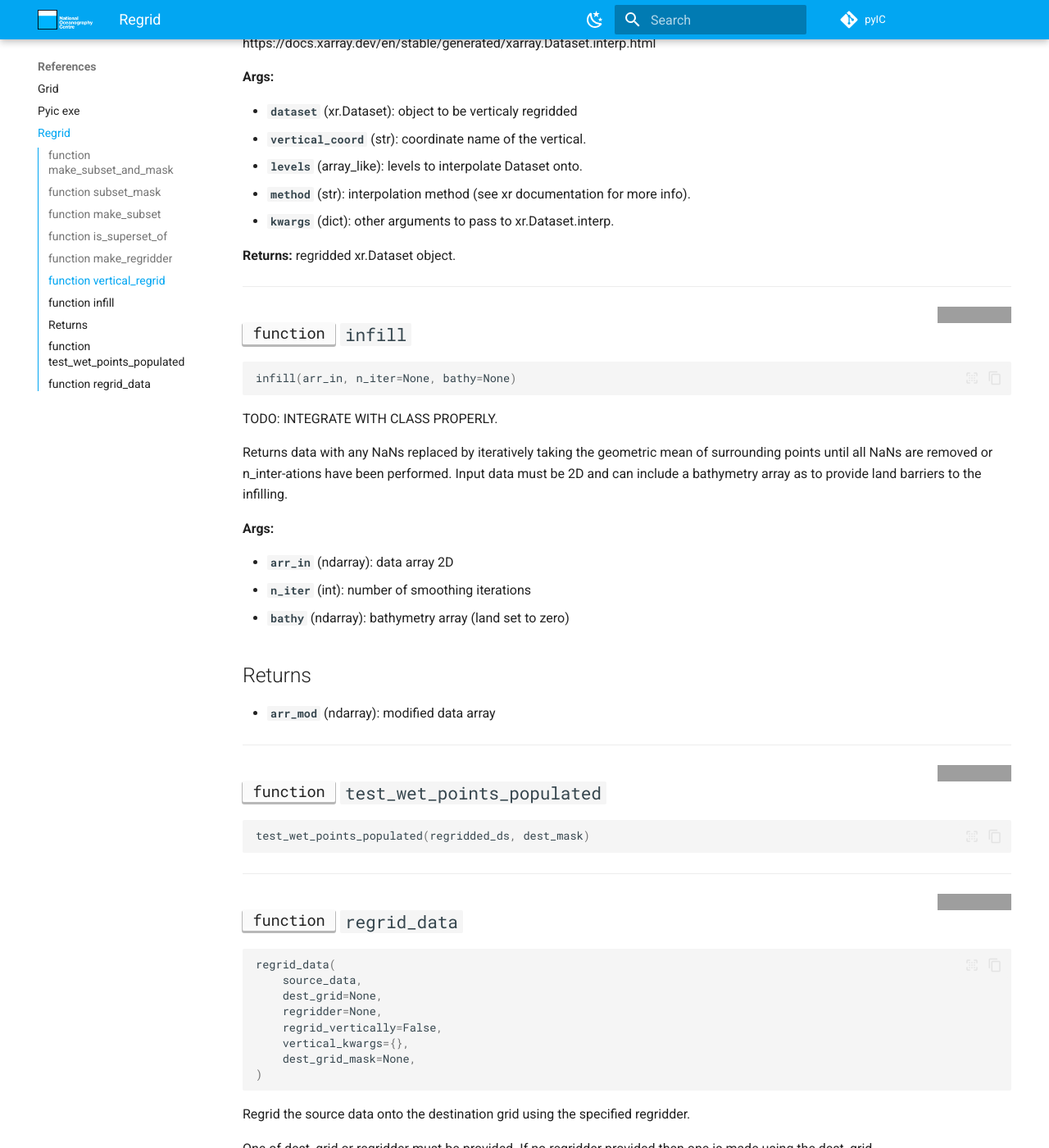
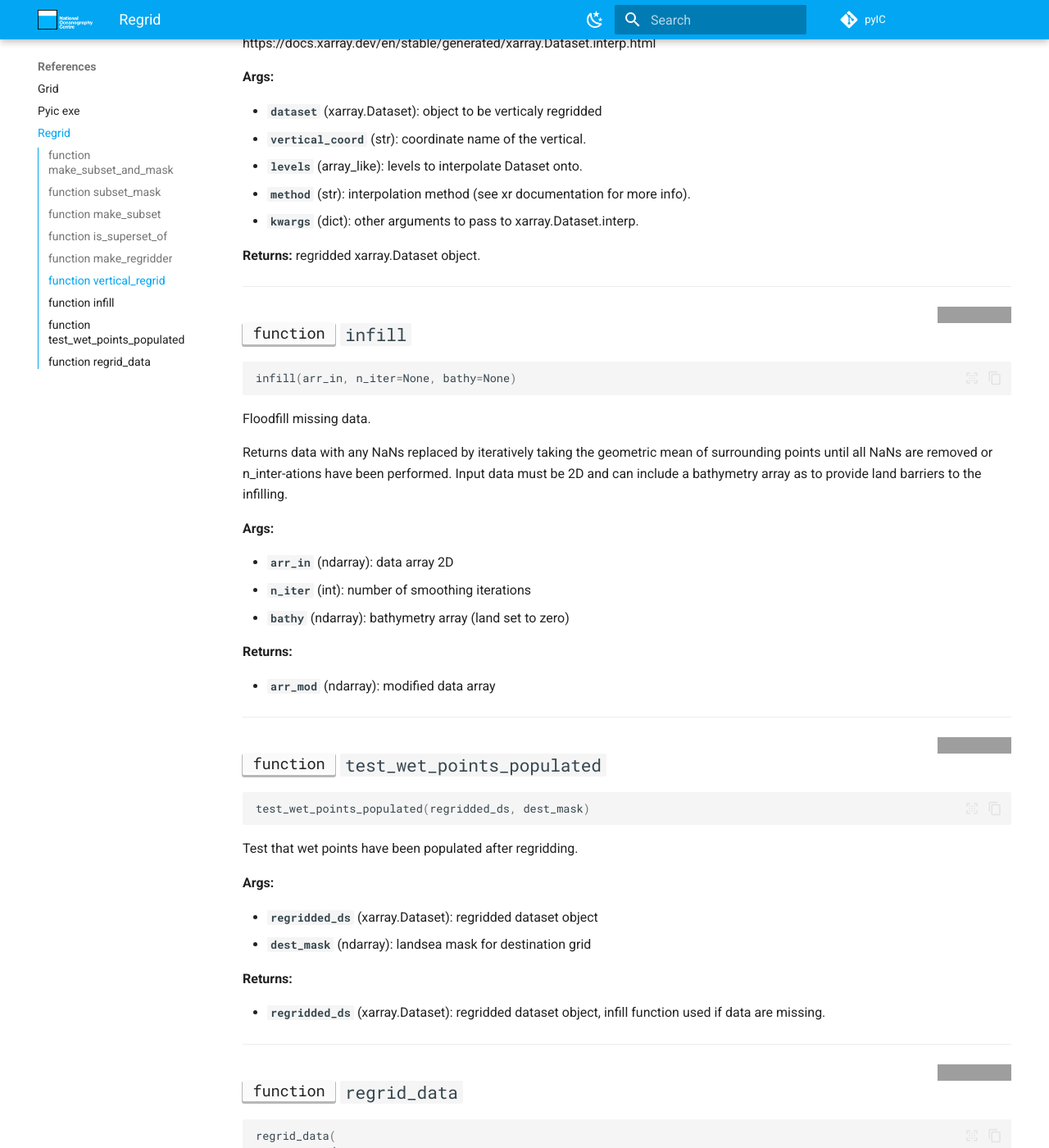
Before and after one commit to NOC-MSM/pyIC, an MkDocs documentation site: the page built from docs/references/regrid.md, in a window 1280 px wide and 1400 px high, scrolled down 3225 px. Shown: the whole window at 82% size. Built offline with MkDocs 1.6.1 and Material for MkDocs 9.7.7, drawn with Linux system fonts in a browser that asks for light colours; comment, search, counter and statistics services are not loaded; grey boxes are pictures that could not be loaded.

````diff
--- a/docs/references/regrid.md
+++ b/docs/references/regrid.md
@@ -1,6 +1,6 @@
 <!-- markdownlint-disable -->
 
-<a href="../src/pyic/regrid.py#L0"><img align="right" style="float:right;" src="https://img.shields.io/badge/-source-cccccc?style=flat-square"></a>
+<a href="../../src/pyic/regrid.py#L0"><img align="right" style="float:right;" src="https://img.shields.io/badge/-source-cccccc?style=flat-square"></a>
 
 # <kbd>module</kbd> `regrid`
 
@@ -8,7 +8,7 @@ Group of functions to regrid GRIDs to other variations.
 
 ---
 
-<a href="../src/pyic/regrid.py#L11"><img align="right" style="float:right;" src="https://img.shields.io/badge/-source-cccccc?style=flat-square"></a>
+<a href="../../src/pyic/regrid.py#L11"><img align="right" style="float:right;" src="https://img.shields.io/badge/-source-cccccc?style=flat-square"></a>
 
 ## <kbd>function</kbd> `make_subset_and_mask`
 
@@ -25,7 +25,7 @@ Create a subset of the source grid that matches the area of the destination grid
 
 ---
 
-<a href="../src/pyic/regrid.py#L24"><img align="right" style="float:right;" src="https://img.shields.io/badge/-source-cccccc?style=flat-square"></a>
+<a href="../../src/pyic/regrid.py#L24"><img align="right" style="float:right;" src="https://img.shields.io/badge/-source-cccccc?style=flat-square"></a>
 
 ## <kbd>function</kbd> `subset_mask`
 
@@ -47,7 +47,7 @@ Create a mask for the source grid that covers the same area as the destination g
 
 ---
 
-<a href="../src/pyic/regrid.py#L53"><img align="right" style="float:right;" src="https://img.shields.io/badge/-source-cccccc?style=flat-square"></a>
+<a href="../../src/pyic/regrid.py#L53"><img align="right" style="float:right;" src="https://img.shields.io/badge/-source-cccccc?style=flat-square"></a>
 
 ## <kbd>function</kbd> `make_subset`
 
@@ -69,7 +69,7 @@ Create a subset of the source grid based on the provided longitude and latitude
 
 ---
 
-<a href="../src/pyic/regrid.py#L87"><img align="right" style="float:right;" src="https://img.shields.io/badge/-source-cccccc?style=flat-square"></a>
+<a href="../../src/pyic/regrid.py#L87"><img align="right" style="float:right;" src="https://img.shields.io/badge/-source-cccccc?style=flat-square"></a>
 
 ## <kbd>function</kbd> `is_superset_of`
 
@@ -96,7 +96,7 @@ Check if the source grid is a superset of the destination grid.
 
 ---
 
-<a href="../src/pyic/regrid.py#L149"><img align="right" style="float:right;" src="https://img.shields.io/badge/-source-cccccc?style=flat-square"></a>
+<a href="../../src/pyic/regrid.py#L149"><img align="right" style="float:right;" src="https://img.shields.io/badge/-source-cccccc?style=flat-square"></a>
 
 ## <kbd>function</kbd> `make_regridder`
 
@@ -141,7 +141,7 @@ Create a regridder to transform the source grid onto the destination grid.
 
 ---
 
-<a href="../src/pyic/regrid.py#L227"><img align="right" style="float:right;" src="https://img.shields.io/badge/-source-cccccc?style=flat-square"></a>
+<a href="../../src/pyic/regrid.py#L227"><img align="right" style="float:right;" src="https://img.shields.io/badge/-source-cccccc?style=flat-square"></a>
 
 ## <kbd>function</kbd> `vertical_regrid`
 
@@ -155,18 +155,18 @@ Regrid onto specified levels using preferred method of regridding (wraps xarray.
 
 **Args:**
 
-- <b>`dataset`</b> (xr.Dataset): object to be verticaly regridded
+- <b>`dataset`</b> (xarray.Dataset): object to be verticaly regridded
 - <b>`vertical_coord`</b> (str): coordinate name of the vertical.
 - <b>`levels`</b> (array_like): levels to interpolate Dataset onto.
 - <b>`method`</b> (str): interpolation method (see xr documentation for more info).
-- <b>`kwargs`</b> (dict): other arguments to pass to xr.Dataset.interp.
+- <b>`kwargs`</b> (dict): other arguments to pass to xarray.Dataset.interp.
 
 **Returns:**
-regridded xr.Dataset object.
+regridded xarray.Dataset object.
 
 ---
 
-<a href="../src/pyic/regrid.py#L257"><img align="right" style="float:right;" src="https://img.shields.io/badge/-source-cccccc?style=flat-square"></a>
+<a href="../../src/pyic/regrid.py#L257"><img align="right" style="float:right;" src="https://img.shields.io/badge/-source-cccccc?style=flat-square"></a>
 
 ## <kbd>function</kbd> `infill`
 
@@ -174,7 +174,7 @@ regridded xr.Dataset object.
 infill(arr_in, n_iter=None, bathy=None)
 ```
 
-TODO: INTEGRATE WITH CLASS PROPERLY.
+Floodfill missing data.
 
 Returns data with any NaNs replaced by iteratively taking the geometric mean of surrounding points until all NaNs are removed or n_inter-ations have been performed. Input data must be 2D and can include a bathymetry array as to provide land barriers to the infilling.
 
@@ -184,13 +184,13 @@ Returns data with any NaNs replaced by iteratively taking the geometric mean of
 - <b>`n_iter`</b> (int): number of smoothing iterations
 - <b>`bathy`</b> (ndarray): bathymetry array (land set to zero)
 
-## Returns
+**Returns:**
 
 - <b>`arr_mod`</b> (ndarray): modified data array
 
 ---
 
-<a href="../src/pyic/regrid.py#L317"><img align="right" style="float:right;" src="https://img.shields.io/badge/-source-cccccc?style=flat-square"></a>
+<a href="../../src/pyic/regrid.py#L316"><img align="right" style="float:right;" src="https://img.shields.io/badge/-source-cccccc?style=flat-square"></a>
 
 ## <kbd>function</kbd> `test_wet_points_populated`
 
@@ -198,9 +198,20 @@ Returns data with any NaNs replaced by iteratively taking the geometric mean of
 test_wet_points_populated(regridded_ds, dest_mask)
 ```
 
+Test that wet points have been populated after regridding.
+
+**Args:**
+
+- <b>`regridded_ds`</b> (xarray.Dataset): regridded dataset object
+- <b>`dest_mask`</b> (ndarray): landsea mask for destination grid
+
+**Returns:**
+
+- <b>`regridded_ds`</b> (xarray.Dataset): regridded dataset object, infill function used if data are missing.
+
 ---
 
-<a href="../src/pyic/regrid.py#L325"><img align="right" style="float:right;" src="https://img.shields.io/badge/-source-cccccc?style=flat-square"></a>
+<a href="../../src/pyic/regrid.py#L333"><img align="right" style="float:right;" src="https://img.shields.io/badge/-source-cccccc?style=flat-square"></a>
 
 ## <kbd>function</kbd> `regrid_data`
 
````
Also changed, not shown: docs/references/grid.md (+25 -10 lines), docs/references/pyic_exe.md (+6 -2 lines), 3 other files.
